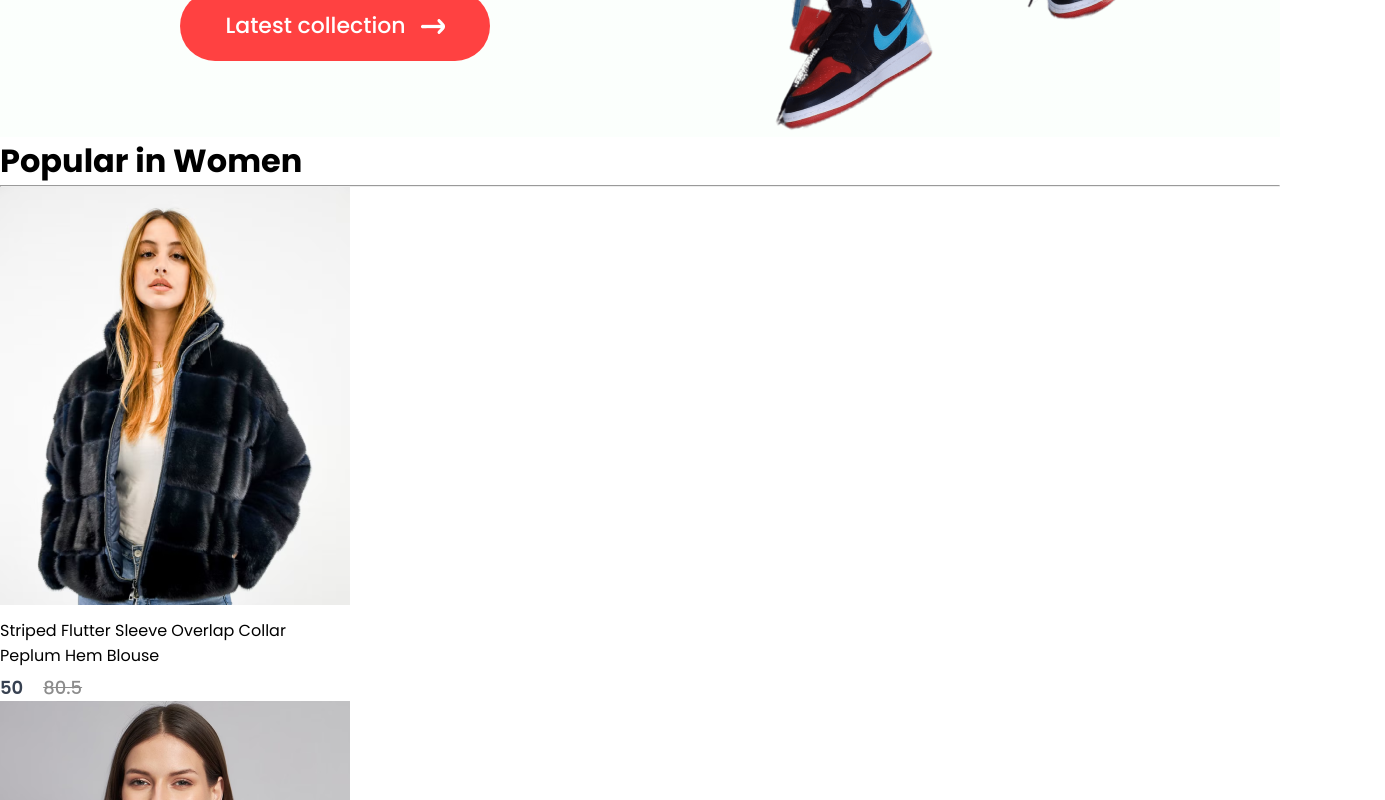
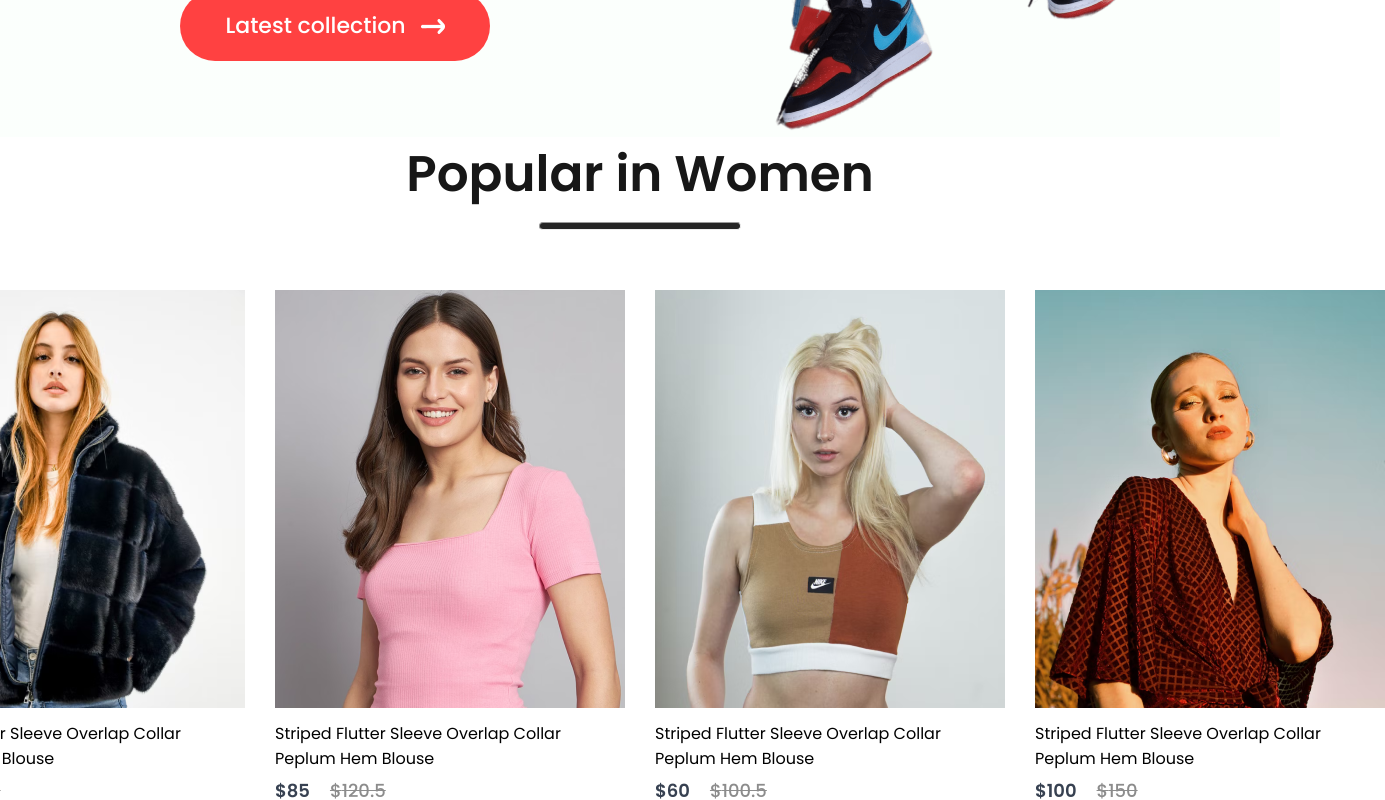
Before and after one commit to KumudithaRanasinghe/MERN-Ecommerce-site, a React (Create React App) app in the folder frontend/: page / in a window 1280 px wide. Shown: the part 760-1560 px from the top of the page, 1385 px wide, since content can reach past the window. Built offline with nearby package versions, Linux system fonts and the light colour scheme.

Commit message:
feat: create popular section

```diff
--- a/frontend/src/components/Item/item.jsx
+++ b/frontend/src/components/Item/item.jsx
@@ -8,10 +8,10 @@
       <p>{props.name}</p>
       <div className="item-prices">
         <div className="item-price-new">
-            {props.new_price}
+            ${props.new_price}
         </div>
         <div className="item-price-old">
-            {props.old_price}
+            ${props.old_price}
         </div>
       </div>
     </div>
--- a/frontend/src/components/Popular/popular.css
+++ b/frontend/src/components/Popular/popular.css
@@ -0,0 +1,23 @@
+.popular{
+    display: flex;
+    flex-direction: column;
+    align-items: center;
+    gap: 10px;
+    height: 90vh;
+}
+.popular h1{
+    color: #171717;
+    font-size: 50px;
+    font-weight: 600;
+}
+.popular hr{
+    width: 200px;
+    height: 6px;
+    border-radius: 10px;
+    background: #252525;
+}
+.popular-item{
+    margin-top: 50px;
+    display: flex;
+    gap: 30px;
+}
```
